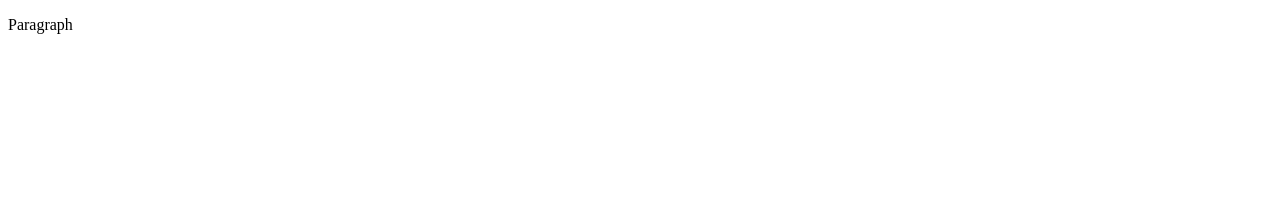
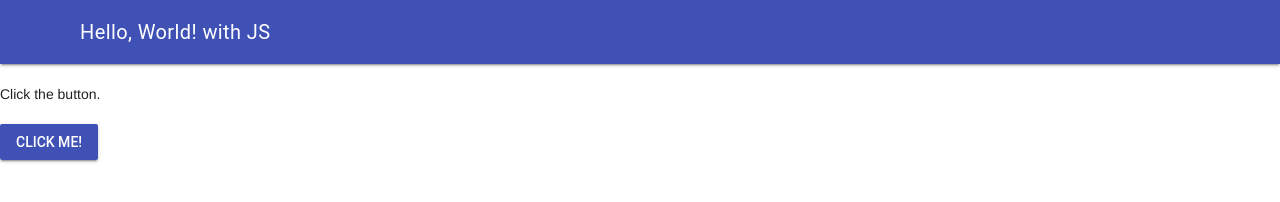
Before and after one commit to MTHS-ICD2O-1-2023/ICD2O-Unit-1-07-George-Khalil-29, a plain HTML site: page index.html in a window 1280 px wide. Drawn offline with nearby package versions, Linux system fonts and the light colour scheme.

Commit message:
adde favicon

```diff
--- a/index.html
+++ b/index.html
@@ -1,9 +1,46 @@
 <!DOCTYPE html>
 <html>
-  <head>
-    <title>Title</title>
-  </head>
-  <body>
-    <p>Paragraph</p>
-  </body>
+<head>
+  <meta charset="utf-8" />
+  <meta name="description" content="My first webpage, with JavaScript" />
+  <meta name="keywords" content="mths, ics2o" />
+  <meta name="author" content="Mr. Coxall" />
+  <meta name="viewport" content="width=device-width, initial-scale=1.0" />
+  <link rel="stylesheet" href="./css/style.css" />
+  <link rel="stylesheet" href="https://fonts.googleapis.com/icon?family=Material+Icons" />
+  <link rel="stylesheet" href="https://code.getmdl.io/1.3.0/material.indigo-pink.min.css" />
+  <link rel="apple-touch-icon" sizes="180x180" href="apple-touch-icon.png" />
+  <link rel="icon" type="image/png" sizes="32x32" href="favicon-32x32.png" />
+  <link rel="icon" type="image/png" sizes="16x16" href="favicon-16x16.png" />
+  <link rel="manifest" href="site.webmanifest" />
+  <title>MY webpage with JavaScript</title>
+</head>
+<body>
+  <script defer src="https://code.getmdl.io/1.3.0/material.min.js"></script>
+  <script>
+    function myButtonClicked() {
+      alert("Hello, Wordl!")
+    }
+  </script>
+  <div class="mdl-layout mdl-js-layout mdl-layout--fixed-header">
+    <header class="mdl-layout__header">
+      <div class="mdl-layout__header-row">
+        <span class="mdl-layout-title">Hello, World! with JS</span>
+      </div>
+    </header>
+    <main class="mdl-layout__content">
+      <div class="page-content">
+        <br>
+        Click the button.
+      </div>
+      <br />
+      <!-- Colored raised button -->
+      <button class="mdl-button mdl-js-button mdl-button--raised mdl-button--colored" onclick="myButtonClicked()">
+        Click me!
+      </button>
+      <br />
+      <br />
+    </main>
+  </div>
+</body>
 </html>
```
Also changed, not shown: GK Image for my website.jpg (added), android-chrome-192x192.png (added), android-chrome-512x512.png (added), apple-touch-icon.png (added), favicon-16x16.png (added), favicon-32x32.png (added), favicon.ico (added), site.webmanifest (added).
